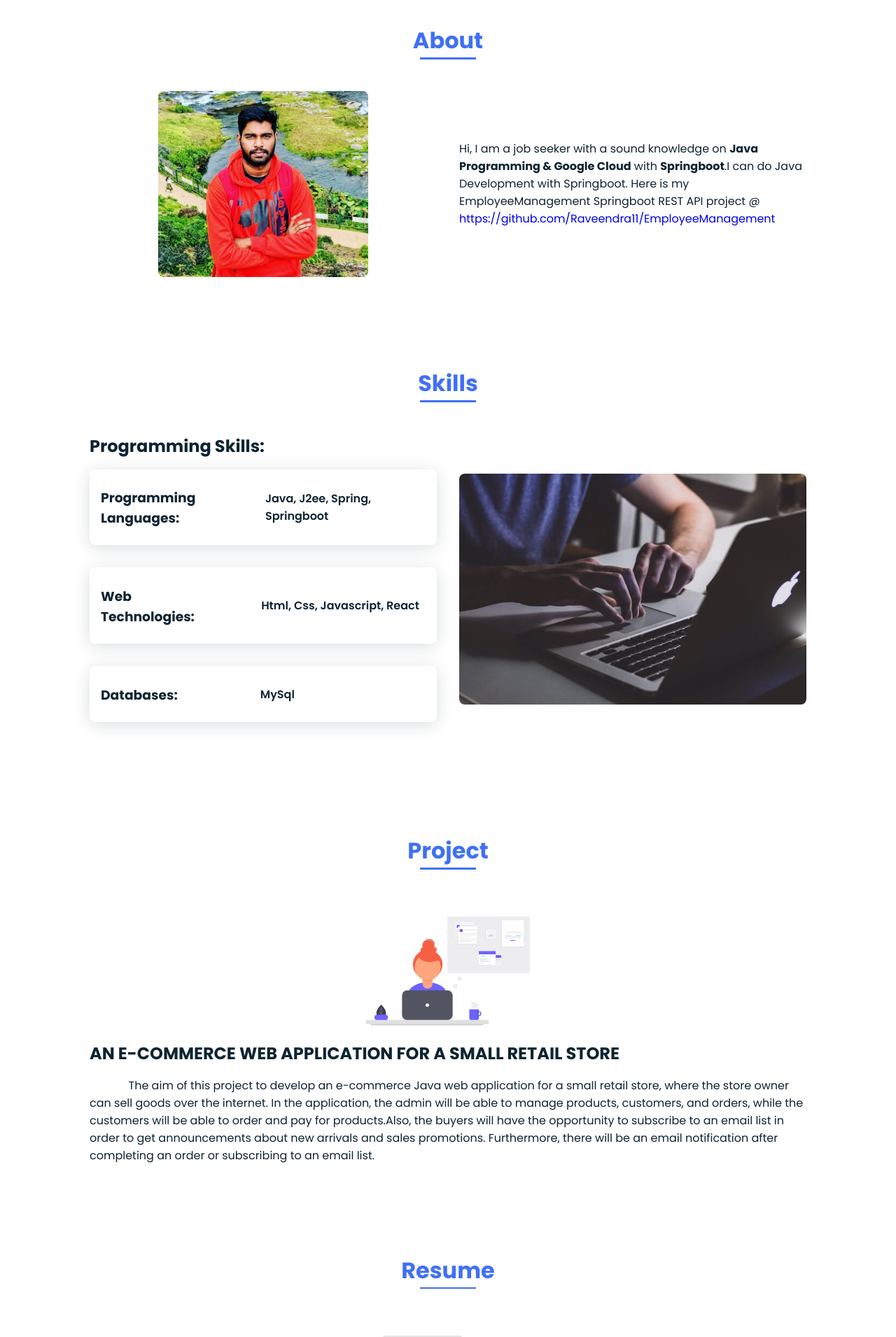
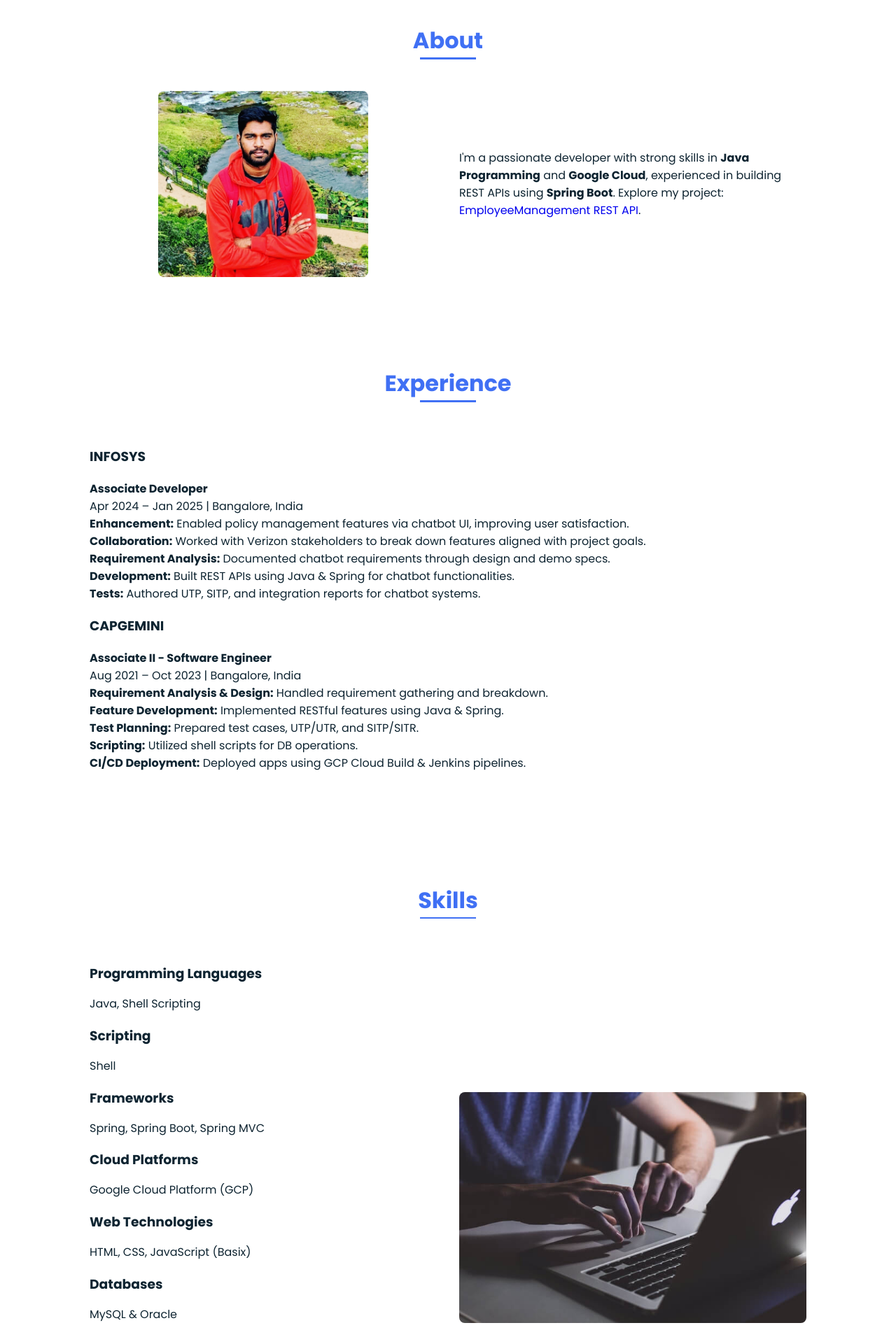
Before and after one commit to raveendra11/portfolio, a PHP site: page / in a window 1280 px wide. Shown: the part 846-2757 px from the top of the page at 70% size. Run offline with PHP 8.4, Linux system fonts and the light colour scheme.

Commit message:
html and css files updated.

```diff
--- a/assets/css/styles.css
+++ b/assets/css/styles.css
@@ -140,6 +140,15 @@ img{
     transition: .5s;
   }
 }
+.certificates__list {
+  list-style: disc;
+  padding-left: 1.5rem;
+  line-height: 1.8;
+}
+.certificates.section {
+  margin-top: 2rem;
+}
+
 .nav__item{
   margin-bottom: var(--mb-4);
 }
--- a/index.html
+++ b/index.html
@@ -3,13 +3,9 @@
 <head>
     <meta charset="UTF-8">
     <meta name="viewport" content="width=device-width, initial-scale=1.0">
-
     <link rel="stylesheet" href="assets/css/styles.css">
-
-        <!-- =====BOX ICONS===== -->
     <link href='https://cdn.jsdelivr.net/npm/boxicons@2.0.5/css/boxicons.min.css' rel='stylesheet'>
-
-        <title>My Portfolio</title>
+    <title>Raveendra | Portfolio</title>
 </head>
 <body>
     <!--===== HEADER =====-->
@@ -18,13 +14,14 @@
             <div class="nav__menu" id="nav-menu">
                 <ul class="nav__list">
                     <li class="nav__item"><a href="#home" class="nav__link active">Home</a></li>
+                    <li class="nav__item"><a href="#experience" class="nav__link active">Experience</a></li>
                     <li class="nav__item"><a href="#about" class="nav__link">About</a></li>
                     <li class="nav__item"><a href="#skills" class="nav__link">Skills</a></li>
-                        <li class="nav__item"><a href="#project" class="nav__link">Project</a></li>
+                    <li class="nav__item"><a href="#project" class="nav__link">Projects</a></li>
+                    <li class="nav__item"><a href="#certificates" class="nav__link">Certifications</a></li>
                     <li class="nav__item"><a href="#resume" class="nav__link">Resume</a></li>
                 </ul>
             </div>
-
             <div class="nav__toggle" id="nav-toggle">
                 <i class='bx bx-menu'></i>
             </div>
@@ -35,208 +32,156 @@
         <!--===== HOME =====-->
         <section class="home bd-grid" id="home">
             <div class="home__data">
-                    <h1 class="home__title">Hi,<br>I'am <span class="home__title-color">Raveendra</span><br>Java & Cloud Dev.</h1>
+                <h1 class="home__title">Hello,<br>I'm <span class="home__title-color">Raveendra</span><br>Java & Cloud Dev.</h1>
             </div>
-                    <!-- <a href="#" class="button">Contact</a> -->
-
 
             <div class="home__social">
                 <a href="https://www.linkedin.com/in/raveendra-eleven/" class="home__social-icon"><i class='bx bxl-linkedin'></i></a>
-                    <a href="https://github.com/Raveendra11?tab=repositories" class="home__social-icon"><i class='bx bxl-github' ></i></a>
+                <a href="https://github.com/Raveendra11" class="home__social-icon"><i class='bx bxl-github'></i></a>
             </div>
 
             <div class="home__img">
-                    <img  src="assets/img/perfil.png" alt="">
+                <img src="assets/img/perfil.png" alt="Profile Picture">
             </div>
         </section>
 
         <!--===== ABOUT =====-->
-            <section class="about section " id="about">
+        <section class="about section" id="about">
             <h2 class="section-title">About</h2>
-
             <div class="about__container bd-grid">
                 <div class="about__img">
-                        <img src="assets/img/about.jpg" alt="">
+                    <img src="assets/img/about.jpg" alt="About Image">
                 </div>
-
                 <div>
-                        <p class="about__text">Hi, I am a job seeker with a sound knowledge on <b>Java Programming & Google Cloud</b> with <strong>Springboot</strong>.I can do Java Development with Springboot.
-                            Here is my EmployeeManagement Springboot REST API project @ <a href="https://github.com/Raveendra11/EmployeeManagement">https://github.com/Raveendra11/EmployeeManagement</a></p>
+                    <p class="about__text">I'm a passionate developer with strong skills in <b>Java Programming</b> and <b>Google Cloud</b>, experienced in building REST APIs using <strong>Spring Boot</strong>. Explore my project: <a href="https://github.com/Raveendra11/EmployeeManagement" target="_blank">EmployeeManagement REST API</a>.</p>
                 </div>
             </div>
         </section>
 
-            <!--===== SKILLS =====-->
-            <section class="skills section" id="skills">
-                <h2 class="section-title">Skills</h2>
+        <!-- Full HTML document omitted for brevity -->
 
-                <div class="skills__container bd-grid">
-                    <div>
-                        <h2 class="skills__subtitle">Programming Skills:</h2>
-                        <!-- <p class="skills__text">Lorem ipsum dolor sit, amet consectetur adipisicing elit. Velit optio id vero amet, alias architecto consectetur error eum eaque sit.</p> -->
-                        <div class="skills__data">
-                            <div class="skills__names">
-                                <!-- <i class='bx bxl-html5 skills__icon'></i> -->
-                                <h3 class="skills__subtitle">Programming Languages:</h3>
-                                <span class="skills__name"> Java, J2ee, Spring, Springboot</span>
-                            </div>
-                            <!-- <div class="skills__bar skills__html">
-
-                            </div> -->
-                            <!-- <div>
-                                <span class="skills__percentage">95%</span>
-                            </div> -->
-                        </div>
-                        <div class="skills__data">
-                        <div class="skills__names">
-                            <!-- <i class='bx bxl-html5 skills__icon'></i> -->
-                            <h3 class="skills__subtitle">Web <br> Technologies:</h3>
-                            <span class="skills__name"> &nbsp&nbsp&nbsp&nbsp&nbsp&nbsp&nbsp&nbsp&nbsp&nbsp&nbsp&nbsp&nbsp&nbsp&nbsp&nbsp&nbsp&nbsp&nbsp&nbsp&nbsp&nbsp&nbsp&nbsp Html, Css, Javascript, React </span>
+<!--===== EXPERIENCE =====-->
+<section class="experience section" id="experience">
+    <h2 class="section-title">Experience</h2>
+    <div class="experience__container bd-grid">
+        <div class="experience__item">
+            <div class="experience__content">
+                <h3>INFOSYS</h3>
+                <p><strong>Associate Developer</strong><br>Apr 2024 – Jan 2025 | Bangalore, India</p>
+                <ul>
+                    <li><strong>Enhancement:</strong> Enabled policy management features via chatbot UI, improving user satisfaction.</li>
+                    <li><strong>Collaboration:</strong> Worked with Verizon stakeholders to break down features aligned with project goals.</li>
+                    <li><strong>Requirement Analysis:</strong> Documented chatbot requirements through design and demo specs.</li>
+                    <li><strong>Development:</strong> Built REST APIs using Java & Spring for chatbot functionalities.</li>
+                    <li><strong>Tests:</strong> Authored UTP, SITP, and integration reports for chatbot systems.</li>
+                </ul>
             </div>
         </div>
-                    <div class="skills__data">
-                        <div class="skills__names">
-                            <!-- <i class='bx bxl-html5 skills__icon'></i> -->
-                            <h3 class="skills__subtitle">Databases:</h3>
-                            <span class="skills__name">
-                                &nbsp;&nbsp;&nbsp;&nbsp;&nbsp;&nbsp;&nbsp;&nbsp;&nbsp;&nbsp;&nbsp;&nbsp;&nbsp&nbsp&nbsp&nbsp&nbsp&nbsp&nbsp&nbsp&nbsp&nbsp&nbsp&nbsp
-                            &nbsp;&nbsp;&nbsp;&nbsp;&nbsp;  MySql </span>
+        <div class="experience__item" style="margin-bottom: 2rem;">
+
+        <div class="experience__item">
+            <div class="experience__content">
+                <h3>CAPGEMINI</h3>
+                <p><strong>Associate II - Software Engineer</strong><br>Aug 2021 – Oct 2023 | Bangalore, India</p>
+                <ul>
+                    <li><strong>Requirement Analysis & Design:</strong> Handled requirement gathering and breakdown.</li>
+                    <li><strong>Feature Development:</strong> Implemented RESTful features using Java & Spring.</li>
+                    <li><strong>Test Planning:</strong> Prepared test cases, UTP/UTR, and SITP/SITR.</li>
+                    <li><strong>Scripting:</strong> Utilized shell scripts for DB operations.</li>
+                    <li><strong>CI/CD Deployment:</strong> Deployed apps using GCP Cloud Build & Jenkins pipelines.</li>
+                </ul>
             </div>
-                    </div>
-                        <!-- <div class="skills__data">
-                            <div class="skills__names">
-                                <i class='bx bxl-css3 skills__icon'></i>
-                                <span class="skills__name">CSS3</span>
-                            </div>
-                            <div class="skills__bar skills__css">
-
-                            </div>
-                            <div>
-                                <span class="skills__percentage">85%</span>
-                            </div>
-                        </div>
-                        <div class="skills__data">
-                            <div class="skills__names">
-                                <i class='bx bxl-javascript skills__icon' ></i>
-                                <span class="skills__name">JAVASCRIPT</span>
-                            </div>
-                            <div class="skills__bar skills__js">
-
-                            </div>
-                            <div>
-                                <span class="skills__percentage">65%</span>
-                            </div>
-                        </div>
-                        <div class="skills__data">
-                            <div class="skills__names">
-                                <i class='bx bxs-paint skills__icon'></i>
-                                <span class="skills__name">UX/UI</span>
-                            </div>
-                            <div class="skills__bar skills__ux">
-
-                            </div>
-                            <div>
-                                <span class="skills__percentage">85%</span>
-                            </div>
-                        </div>
-                    </div>
-                     -->
-
-                </div>
-                <div>
-                    <img src="assets/img/work3.jpg" alt="" class="skills__img">
         </div>
     </div>
 </section>
 
-            <!--===== WORK =====-->
-            <!-- <section class="project section" id="project">
-                <h2 class="section-title">Project</h2>
+<!-- Existing sections follow below -->
+
+
+        <!--===== SKILLS =====-->
+        <section class="skills section" id="skills">
+            <h2 class="section-title">Skills</h2>
+            <div class="skills__container bd-grid">
                 <div>
-                        <h2 class="project__subtitle">PROJECT NAME: AN E-COMMERCE WEB APPLICATION FOR A SMALL RETAIL STORE</h2><br>
-                        <p class="project__text">   &nbsp;&nbsp;&nbsp;&nbsp;&nbsp;&nbsp;&nbsp;&nbsp;&nbsp;&nbsp;&nbsp;&nbsp;  The aim of this project to develop an e-commerce Java web application for a small retail store, where the
-                        store owner can sell goods over the internet. In the application, the admin will be able to manage products, customers,
-                        and orders, while the customers will be able to order and pay for products.Also, the buyers will have the opportunity to subscribe to an email list in
-                        order to get announcements about new arrivals and sales promotions. Furthermore, there
-                        will be an email notification after completing an order or subscribing to an email list.</p>
+                    <h3 class="skills__subtitle">Programming Languages</h3>
+                    <span class="skills__name">Java, Shell Scripting</span>
+
+                    <h3 class="skills__subtitle">Scripting</h3>
+                    <span class="skills__name">Shell</span>
+
+                    <h3 class="skills__subtitle">Frameworks</h3>
+                    <span class="skills__name">Spring, Spring Boot, Spring MVC</span>
+
+                    <h3 class="skills__subtitle">Cloud Platforms</h3>
+                    <span class="skills__name">Google Cloud Platform (GCP)</span>
+
+                    <h3 class="skills__subtitle">Web Technologies</h3>
+                    <span class="skills__name">HTML, CSS, JavaScript (Basix)</span>
+
+                    <h3 class="skills__subtitle">Databases</h3>
+                    <span class="skills__name">MySQL & Oracle</span>
+
+                    <h3 class="skills__subtitle">Tools</h3>
+                    <span class="skills__name">Git, GitLab, BitBucket, Putty, WinSCP, SoapUI, STS, IntelliJ, VSCode, Eclipse, Postman</span>
+
+                    <h3 class="skills__subtitle">Operating Systems</h3>
+                    <span class="skills__name">Windows, Linux/Ubuntu, macOS</span>
                 </div>
                 <div>
-                        <img src="assets/img/project.jpg" alt="" class="skills__img" width="250px" height="200px">
-                    </div> -->
-<section class="project section" id="project">
-    <h2 class="section-title">Project</h2>
-
-    <div class="project__container bd-grid">
-        <div class="about__img">
-            <img src="assets/img/project.png" alt="">
-        </div>
-
-        <div>
-            <h2 class="about__subtitle">AN E-COMMERCE WEB APPLICATION FOR A SMALL RETAIL STORE</h2>
-            <p class="about__text">&nbsp;&nbsp;&nbsp;&nbsp;&nbsp;&nbsp;&nbsp;&nbsp;&nbsp;&nbsp;&nbsp;&nbsp; The aim of this project to develop an
-            e-commerce Java web application for a small retail store, where the
-            store owner can sell goods over the internet. In the application, the admin will be able to manage products, customers,
-            and orders, while the customers will be able to order and pay for products.Also, the buyers will have the opportunity to
-            subscribe to an email list in
-            order to get announcements about new arrivals and sales promotions. Furthermore, there
-            will be an email notification after completing an order or subscribing to an email list.</p>
+                    <img src="assets/img/work3.jpg" alt="Skills Image" class="skills__img">
                 </div>
             </div>
         </section>
 
-                <!-- <div class="work__container bd-grid">
-                    <div class="work__img">
-                        <img src="assets/img/work1.jpg" alt="">
+        <!--===== PROJECTS =====-->
+<section class="project section" id="project">
+    <h2 class="section-title">Projects</h2>
+    <div class="project__container bd-grid">
+        <div class="about__img">
+            <img src="assets/img/project.png" alt="Project Image">
         </div>
-                    <div class="work__img">
-                        <img src="assets/img/work2.jpg" alt="">
+        <div>
+            <h3 class="about__subtitle">Hughes Network Systems - Billing</h3>
+            <p class="about__text">Worked for a client Hughes, the world’s leading provider in telecommunication for broadband satellite services and managed network solutions for communities, businesses, and governments under the brand HughesNet.</p>
+
+            <h3 class="about__subtitle">Verizon - Chatbot</h3>
+            <p class="about__text">Worked for Verizon, the second-largest telecommunications company in the globe by revenue. Developed chatbot functionalities for Verizon's customer support. Verizon's mobile network is the largest wireless carrier in the United States.</p>
         </div>
-                    <div class="work__img">
-                        <img src="assets/img/work3.jpg" alt="">
     </div>
-                    <div class="work__img">
-                        <img src="assets/img/work4.jpg" alt="">
+</section>
+<section class="certificates section" id="certificates">
+    <h2 class="section-title">Certifications</h2>
+    <div class="certificates__container bd-grid">
+        <ul class="certificates__list">
+            <li>Google Cloud Associate Cloud Engineer</li>
+            <li>Google Cloud Digital Leader</li>
+        </ul>
     </div>
-                    <div class="work__img">
-                        <img src="assets/img/work5.jpg" alt="">
-                    </div>
-                    <div class="work__img">
-                        <img src="assets/img/work6.jpg" alt="">
-                    </div>
-                </div> -->
 </section>
 
-            <!--===== CONTACT =====-->
+        <!--===== RESUME =====-->
         <section class="resume section" id="resume">
             <h2 class="section-title">Resume</h2>
             <div class="about__img">
-              <center><img src="assets/img/resume.png" alt=""></center>
+                <center><img src="assets/img/resume.png" alt="Resume Image"></center>
             </div>
-
             <div class="contact__container bd-grid">
-                    <a href="https://drive.google.com/file/d/1bM-9UMClxLxCgxtTr8fbmSV_G5PbpvDJ/view?usp=sharing">Resume</a>
+                <a href="https://drive.google.com/file/d/1N4YWXr_L0NEdqCF3TA5ZLbm39388im67/view?usp=sharing" target="_blank">Download Resume</a>
             </div>
-
-
         </section>
     </main>
 
     <!--===== FOOTER =====-->
     <footer class="footer">
-            <p class="footer__title">Raveendra</p>
+        <p class="footer__title">Raveendra Pujari</p>
         <div class="footer__social">
-                <a href="https://www.linkedin.com/in/raveendra-900a86181/" class="footer__icon"><i class='bx bxl-linkedin' ></i></a>
-                <a href="https://github.com/Raveendra11?tab=repositories" class="footer__icon"><i class='bx bxl-github' ></i></a>
-
+            <a href="https://www.linkedin.com/in/raveendra-eleven/" class="footer__icon"><i class='bx bxl-linkedin'></i></a>
+            <a href="https://github.com/Raveendra11" class="footer__icon"><i class='bx bxl-github'></i></a>
         </div>
-
     </footer>
-
 
     <!--===== SCROLL REVEAL =====-->
     <script src="https://unpkg.com/scrollreveal"></script>
-
-        <!--===== MAIN JS =====-->
     <script src="assets/js/main.js"></script>
 </body>
 </html>
```
Also changed, not shown: assets/img/infosys-logo.png (added). Lines whose indentation alone changed are shown as unchanged.
